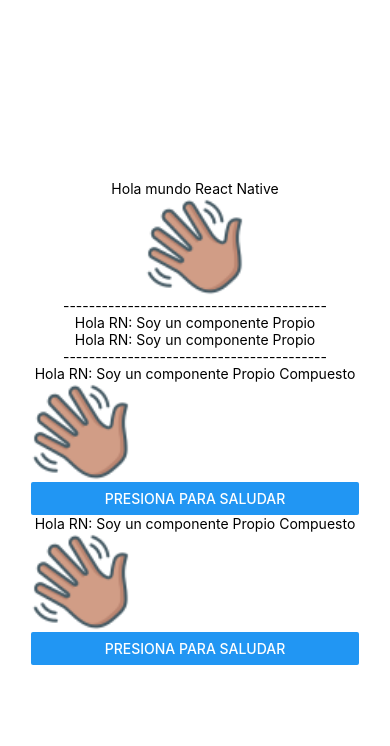
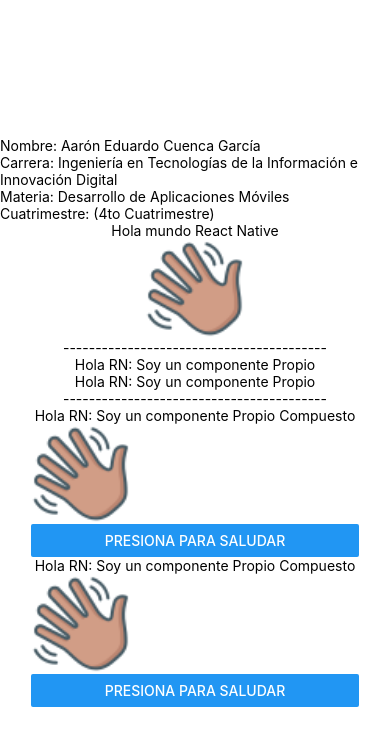
Before and after one commit to Aroncedur/DAM222, a React Native app in the folder miApp2/: screen / in a window 390 px wide. Shown: the top 746 px of the page. Built offline with nearby package versions, Linux system fonts and the light colour scheme.

Commit message:
Tarea componentes

```diff
--- a/miApp2/App.js
+++ b/miApp2/App.js
@@ -4,6 +4,7 @@
 import { StyleSheet, Text, View, Image } from 'react-native';
 import { Saludo } from './componentes/Saludo';
 import { Saludos2 } from './componentes/Saludos2';
+import { Perfil } from './componentes/Perfil';
 
 
 
@@ -13,6 +14,7 @@
 export default function App() {
   return (
     <View style={styles.container}>
+      <Perfil />
 
       <Text>Hola mundo React Native</Text>
       <Image source={require("./assets/wave.png")} style={{ width: 100, height: 100 }} />
--- /dev/null
+++ b/miApp2/componentes/Perfil.js
@@ -0,0 +1,12 @@
+import { Text, View } from 'react-native';
+
+export const Perfil = () => {
+  return (
+    <View>
+      <Text>Nombre: Aarón Eduardo Cuenca García</Text>
+      <Text>Carrera: Ingeniería en Tecnologías de la Información e Innovación Digital</Text>
+      <Text>Materia: Desarrollo de Aplicaciones Móviles</Text>
+      <Text>Cuatrimestre: (4to Cuatrimestre)</Text>
+    </View>
+  )
+}
```
